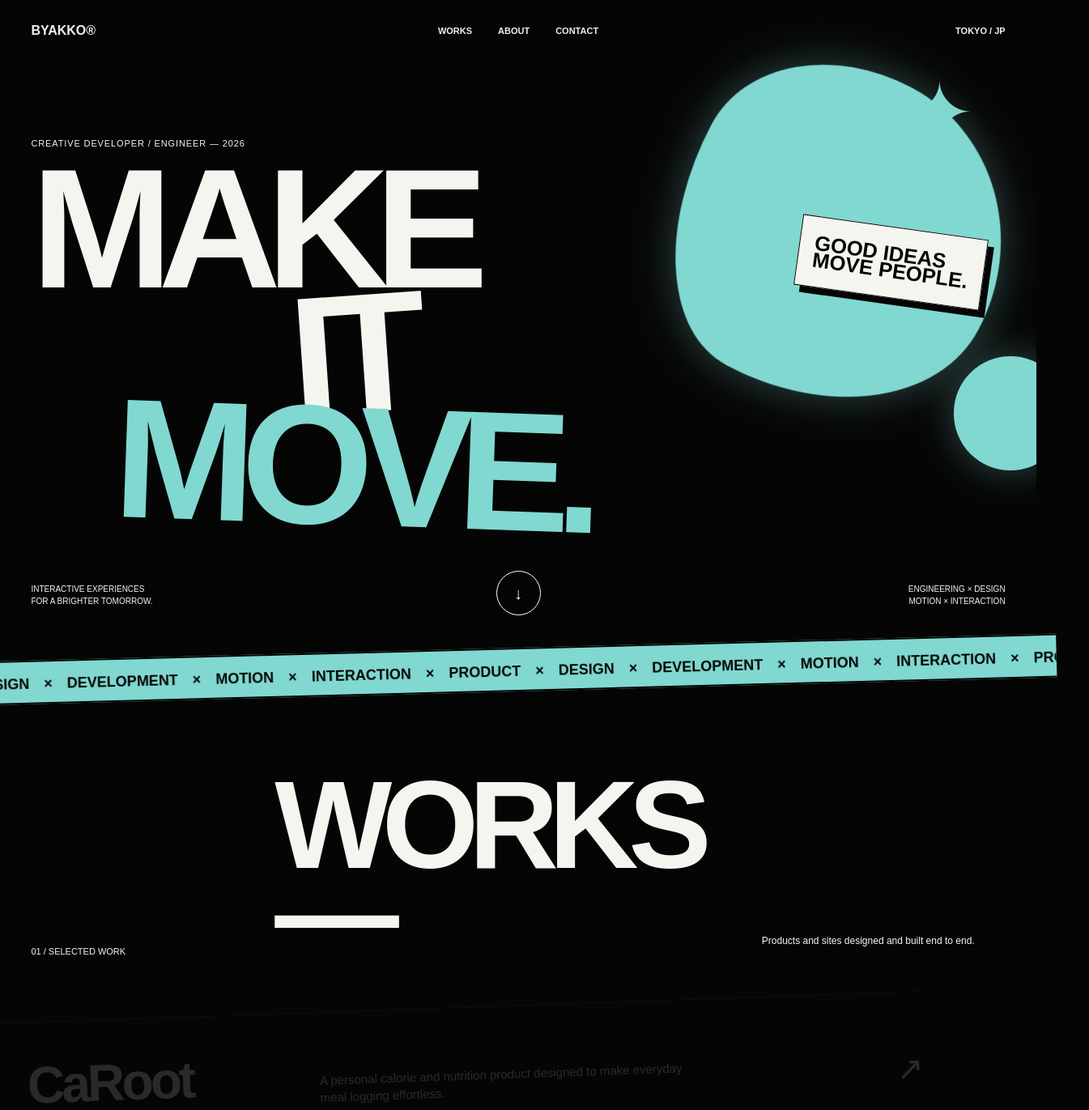
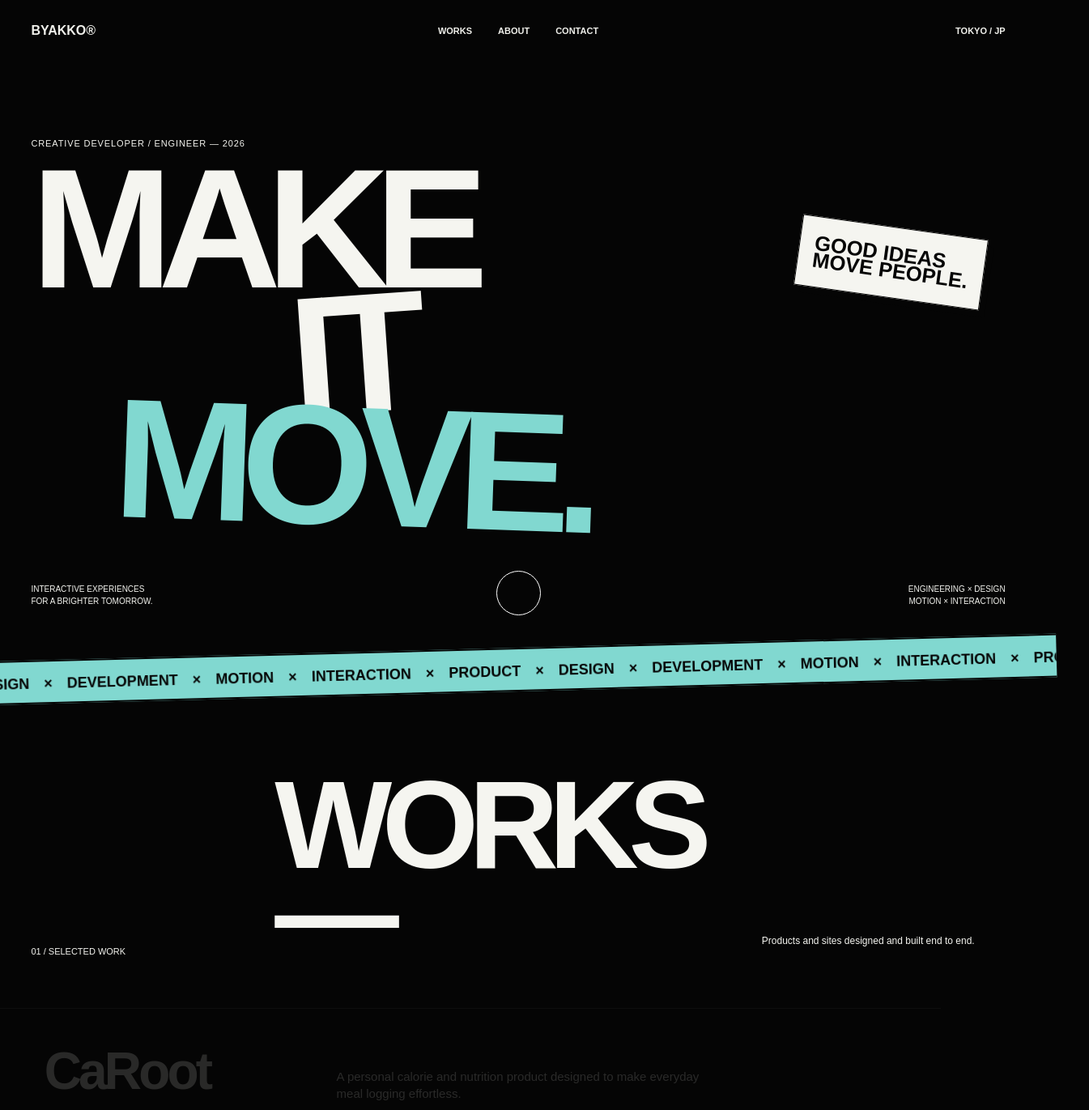
Before and after one commit to bbbyk105/portfolio2026-playground, a Next.js app: page / in a window 1280 px wide. Shown: the top 1371 px of the page at 81% size, 1345 px wide, since content can reach past the window. Built offline with nearby package versions, Linux system fonts and the light colour scheme.

Commit message:
Add balloon flowers and remove symbol decorations

```diff
--- a/components/Playground.tsx
+++ b/components/Playground.tsx
@@ -1,5 +1,8 @@
 "use client";
-import {useEffect,useRef} from "react"; import {gsap} from "gsap"; import {ScrollTrigger} from "gsap/ScrollTrigger";
+import {useEffect,useRef} from "react";
+import {gsap} from "gsap";
+import {ScrollTrigger} from "gsap/ScrollTrigger";
+
 const works=[
 ["01","CaRoot","Consumer app / Nutrition","2026","A personal calorie and nutrition product designed to make everyday meal logging effortless.","https://www.caroot.app"],
 ["02","Hakuho","Precision machining","2026","A conversion-focused corporate experience for a precision-machining company.","https://www.hakuhofactory.com"],
@@ -7,14 +10,39 @@ const works=[
 ["04","Jurakuen","Organic tea / Commerce","2025","A bilingual direct-to-consumer experience for an organic tea producer in Fuji.","https://www.jurakuen.com"],
 ["05","DMC Fuji","Photography / Studio","2025","A bilingual visual experience bringing photography and related services into one system.","https://www.dmc123.jp"]
 ];
-export default function Playground(){const root=useRef<HTMLDivElement>(null);useEffect(()=>{gsap.registerPlugin(ScrollTrigger);let ctx=gsap.context(()=>{gsap.from(".hero-word span",{yPercent:120,rotate:4,duration:1.15,stagger:.08,ease:"power4.out"});gsap.to(".blob-a",{rotate:180,y:160,scrollTrigger:{trigger:".hero",start:"top top",end:"bottom top",scrub:1}});gsap.utils.toArray<HTMLElement>(".work").forEach((el,i)=>{gsap.from(el,{x:i%2?100:-100,opacity:.15,rotate:i%2?2:-2,scrollTrigger:{trigger:el,start:"top 85%",end:"top 40%",scrub:1}})});gsap.to(".ticker-inner",{xPercent:-25,ease:"none",scrollTrigger:{trigger:".ticker",start:"top bottom",end:"bottom top",scrub:1}})},root);return()=>ctx.revert()},[]);
-return <div ref={root}>
-<header><a className="logo" href="#">BYAKKO®</a><nav><a href="#works">WORKS</a><a href="#about">ABOUT</a><a href="mailto:byakkokondo@gmail.com">CONTACT</a></nav><span className="menu">TOKYO / JP</span></header>
-<main>
-<section className="hero"><div className="blob blob-a"/><div className="blob blob-b"/><div className="spark">✦</div><div className="sticker">GOOD IDEAS<br/>MOVE PEOPLE.</div><p className="eyebrow">CREATIVE DEVELOPER / ENGINEER — 2026</p><h1 className="hero-word"><span>MAKE</span><span>IT</span><span className="aqua">MOVE.</span></h1><div className="hero-bottom"><p>INTERACTIVE EXPERIENCES<br/>FOR A BRIGHTER TOMORROW.</p><a href="#works" className="round">↓</a><p className="right">ENGINEERING × DESIGN<br/>MOTION × INTERACTION</p></div></section>
-<div className="ticker"><div className="ticker-inner">DESIGN　×　DEVELOPMENT　×　MOTION　×　INTERACTION　×　PRODUCT　×　DESIGN　×　DEVELOPMENT　×　MOTION　×　INTERACTION　×　PRODUCT　×　</div></div>
-<section id="works" className="works"><div className="section-title"><span>01 / SELECTED WORK</span><h2>WORKS—</h2><p>Products and sites designed and built end to end.</p></div>{works.map((w,i)=><a className="work" href={w[5]} target="_blank" rel="noreferrer" key={w[1]}><div className="work-num">{w[0]}</div><div><h3>{w[1]}</h3><p>{w[2]} — {w[3]}</p></div><p className="statement">{w[4]}</p><div className="arrow">↗</div></a>)}</section>
-<section id="about" className="about"><div className="flower">✣</div><p className="micro">02 / ABOUT — BYAKKO KONDO</p><h2>I BUILD DIGITAL<br/><em>THINGS THAT MOVE.</em></h2><div className="about-grid"><p>My background began in life science at Gakushuin University. In the Okada Lab, I developed software for protein-structure analysis and automated structural-data workflows.</p><p>Today I work across mobile products, websites, commerce, backend integrations and automation — from requirements and UI/UX to implementation, deployment and operation.</p></div><div className="journey"><span>GAKUSHUIN / OKADA LAB</span><span>LETTERFAN / DRUMROLL</span><span>FREELANCE ENGINEER</span><span>CaRoot / PRODUCT</span><span>NPO PROUD / DIRECTOR</span></div></section>
-<section className="stack"><p className="micro">03 / TOOLBOX</p><div className="stackline">TYPESCRIPT　PYTHON　NEXT.JS　REACT　REACT NATIVE　EXPO　FASTAPI　SUPABASE　POSTGRESQL　DOCKER　N8N　GSAP</div></section>
-<section className="contact"><p className="micro">04 / CONTACT</p><h2>HAVE A GOOD IDEA?<br/><span>LET'S MOVE IT.</span></h2><a href="mailto:byakkokondo@gmail.com">BYAKKOKONDO@GMAIL.COM ↗</a></section>
-</main><footer><span>BYAKKO KONDO © 2026</span><a href="https://github.com/bbbyk105">GITHUB ↗</a><span>ENGINEER / CREATIVE DEVELOPER</span></footer></div>}
+
+function BalloonFlower({className=""}:{className?:string}){return <div className={"balloon-flower "+className} aria-hidden="true"><i/><i/><i/><i/><i/><b/></div>}
+function SoftFlower({className=""}:{className?:string}){return <div className={"soft-flower "+className} aria-hidden="true"><i/><i/><i/><i/><i/></div>}
+
+export default function Playground(){
+ const root=useRef<HTMLDivElement>(null);
+ useEffect(()=>{gsap.registerPlugin(ScrollTrigger);const ctx=gsap.context(()=>{
+  gsap.from(".hero-word span",{yPercent:120,rotate:4,duration:1.15,stagger:.08,ease:"power4.out"});
+  gsap.from(".balloon-main",{scale:.65,opacity:0,rotate:-18,duration:1.5,delay:.25,ease:"elastic.out(1,.7)"});
+  gsap.to(".balloon-main",{y:-22,rotate:7,duration:4.2,repeat:-1,yoyo:true,ease:"sine.inOut"});
+  gsap.to(".bg-flower-a",{rotate:80,y:100,scrollTrigger:{trigger:".hero",start:"top top",end:"bottom top",scrub:1}});
+  gsap.to(".bg-flower-b",{rotate:-70,y:-80,scrollTrigger:{trigger:".hero",start:"top top",end:"bottom top",scrub:1}});
+  gsap.utils.toArray<HTMLElement>(".work").forEach((el,i)=>gsap.from(el,{x:i%2?80:-80,opacity:.15,scrollTrigger:{trigger:el,start:"top 88%",end:"top 45%",scrub:1}}));
+  gsap.to(".ticker-inner",{xPercent:-25,ease:"none",scrollTrigger:{trigger:".ticker",start:"top bottom",end:"bottom top",scrub:1}});
+  gsap.to(".about-balloon",{rotate:55,y:-120,scrollTrigger:{trigger:".about",start:"top bottom",end:"bottom top",scrub:1}});
+ },root);return()=>ctx.revert()},[]);
+ return <div ref={root}>
+ <header><a className="logo" href="#">BYAKKO®</a><nav><a href="#works">WORKS</a><a href="#about">ABOUT</a><a href="mailto:byakkokondo@gmail.com">CONTACT</a></nav><span className="menu">TOKYO / JP</span></header>
+ <main>
+ <section className="hero">
+  <SoftFlower className="bg-flower-a"/><SoftFlower className="bg-flower-b"/>
+  <BalloonFlower className="balloon-main"/>
+  <div className="orbit orbit-a"/><div className="orbit orbit-b"/>
+  <div className="sticker">GOOD IDEAS<br/>MOVE PEOPLE.</div>
+  <p className="eyebrow">CREATIVE DEVELOPER / ENGINEER — 2026</p>
+  <h1 className="hero-word"><span>MAKE</span><span>IT</span><span className="aqua">MOVE.</span></h1>
+  <div className="hero-bottom"><p>INTERACTIVE EXPERIENCES<br/>FOR A BRIGHTER TOMORROW.</p><a href="#works" className="round"><span className="arrow-line"/></a><p className="right">ENGINEERING × DESIGN<br/>MOTION × INTERACTION</p></div>
+ </section>
+ <div className="ticker"><div className="ticker-inner">DESIGN　×　DEVELOPMENT　×　MOTION　×　INTERACTION　×　PRODUCT　×　DESIGN　×　DEVELOPMENT　×　MOTION　×　INTERACTION　×　PRODUCT　×　</div></div>
+ <section id="works" className="works"><div className="section-title"><span>01 / SELECTED WORK</span><h2>WORKS—</h2><p>Products and sites designed and built end to end.</p></div>{works.map(w=><a className="work" href={w[5]} target="_blank" rel="noreferrer" key={w[1]}><div className="work-num">{w[0]}</div><div><h3>{w[1]}</h3><p>{w[2]} — {w[3]}</p></div><p className="statement">{w[4]}</p><div className="arrow"><span/></div></a>)}</section>
+ <section id="about" className="about"><SoftFlower className="about-bg"/><BalloonFlower className="about-balloon"/><p className="micro">02 / ABOUT — BYAKKO KONDO</p><h2>I BUILD DIGITAL<br/><em>THINGS THAT MOVE.</em></h2><div className="about-grid"><p>My background began in life science at Gakushuin University. In the Okada Lab, I developed software for protein-structure analysis and automated structural-data workflows.</p><p>Today I work across mobile products, websites, commerce, backend integrations and automation — from requirements and UI/UX to implementation, deployment and operation.</p></div><div className="journey"><span>GAKUSHUIN / OKADA LAB</span><span>LETTERFAN / DRUMROLL</span><span>FREELANCE ENGINEER</span><span>CaRoot / PRODUCT</span><span>NPO PROUD / DIRECTOR</span></div></section>
+ <section className="stack"><p className="micro">03 / TOOLBOX</p><div className="stackline">TYPESCRIPT　PYTHON　NEXT.JS　REACT　REACT NATIVE　EXPO　FASTAPI　SUPABASE　POSTGRESQL　DOCKER　N8N　GSAP</div></section>
+ <section className="contact"><p className="micro">04 / CONTACT</p><h2>HAVE A GOOD IDEA?<br/><span>LET'S MOVE IT.</span></h2><a href="mailto:byakkokondo@gmail.com">BYAKKOKONDO@GMAIL.COM <i className="external-arrow"/></a></section>
+ </main><footer><span>BYAKKO KONDO © 2026</span><a href="https://github.com/bbbyk105">GITHUB <i className="external-arrow"/></a><span>ENGINEER / CREATIVE DEVELOPER</span></footer>
+ </div>
+}
```
